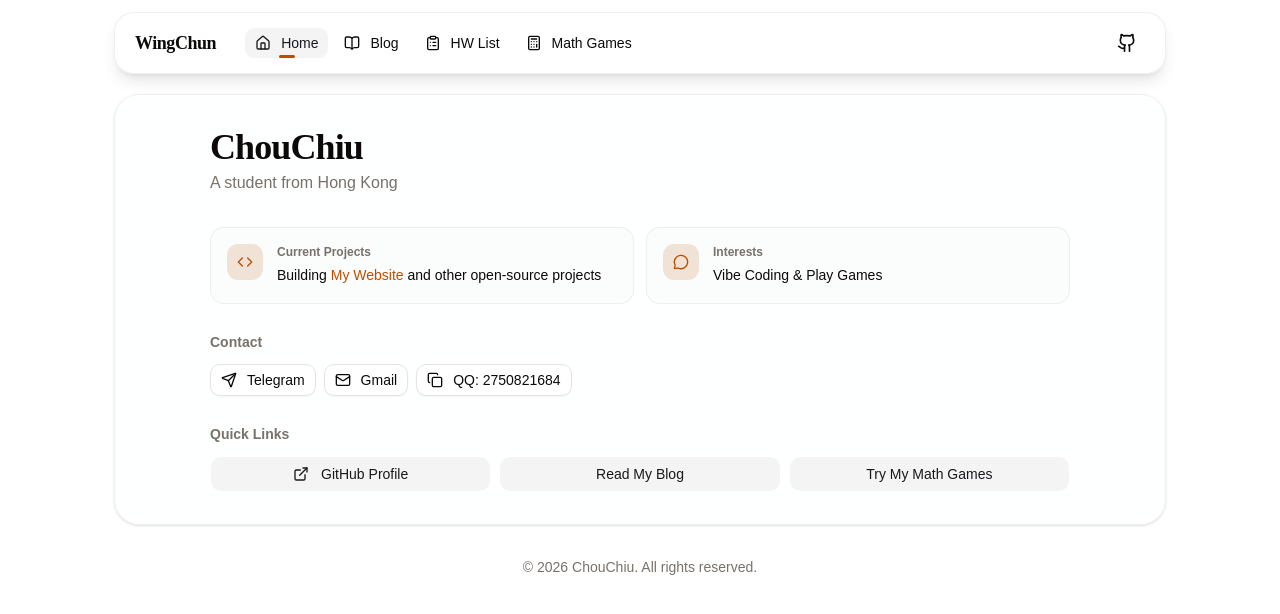
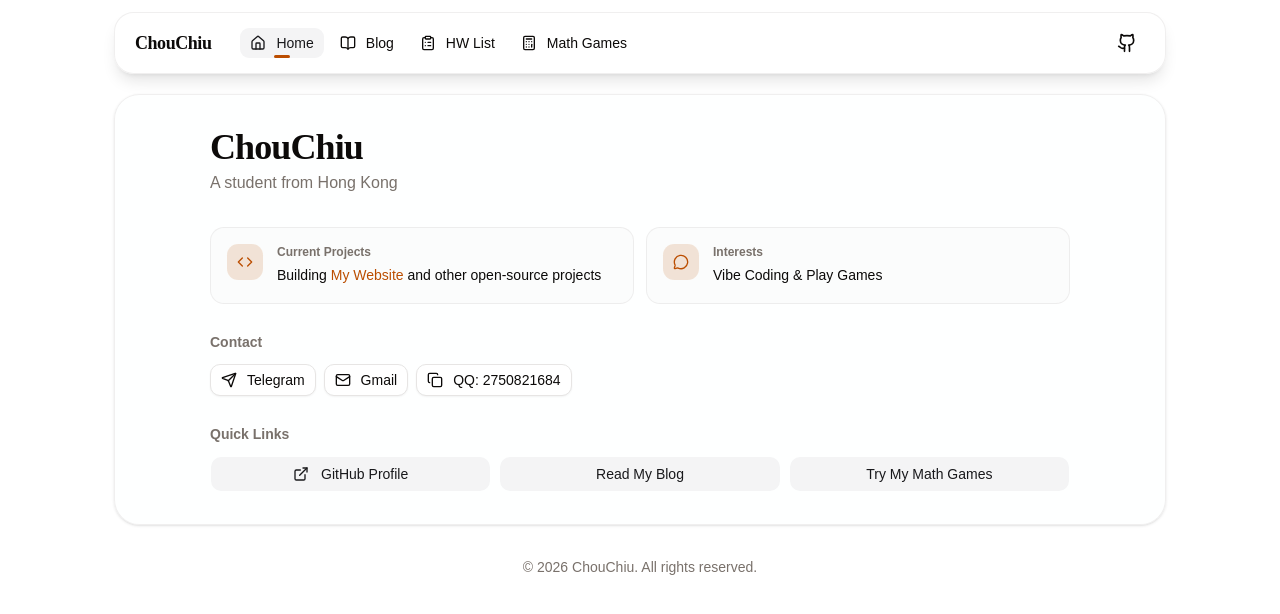
Before and after one commit to ChouChiu/WingChun-s-Website, a React (Vite) app: page / in a window 1280 px wide. Shown: the top 614 px of the page. Built offline with nearby package versions, Linux system fonts and the light colour scheme.

Commit message:
feat: update website name and description to ChouChiu's Website

```diff
--- a/index.html
+++ b/index.html
@@ -5,8 +5,8 @@
     <link rel="icon" type="image/svg+xml" href="/vite.svg" />
     <link rel="icon" href="/favicon.ico" sizes="32x32" />
     <meta name="viewport" content="width=device-width, initial-scale=1.0" />
-    <meta name="description" content="Welcome to WingChun's Website" />
-    <title>WingChun's Website</title>
+    <meta name="description" content="Welcome to ChouChiu's Website" />
+    <title>ChouChiu's Website</title>
   </head>
   <body>
     <div id="root"></div>
--- a/package.json
+++ b/package.json
@@ -1,5 +1,5 @@
 {
-  "name": "WingChun's-Website",
+  "name": "ChouChiu's-Website",
   "private": true,
   "version": "0.0.1",
   "type": "module",
--- a/src/components/layout.tsx
+++ b/src/components/layout.tsx
@@ -63,7 +63,7 @@ export function Layout({ children }: { children: React.ReactNode }) {
         )}
       >
         <Link to="/" className="mr-3 shrink-0 font-heading text-lg font-bold tracking-tight">
-          WingChun
+          ChouChiu
         </Link>
 
         {/* Desktop nav */}
```
